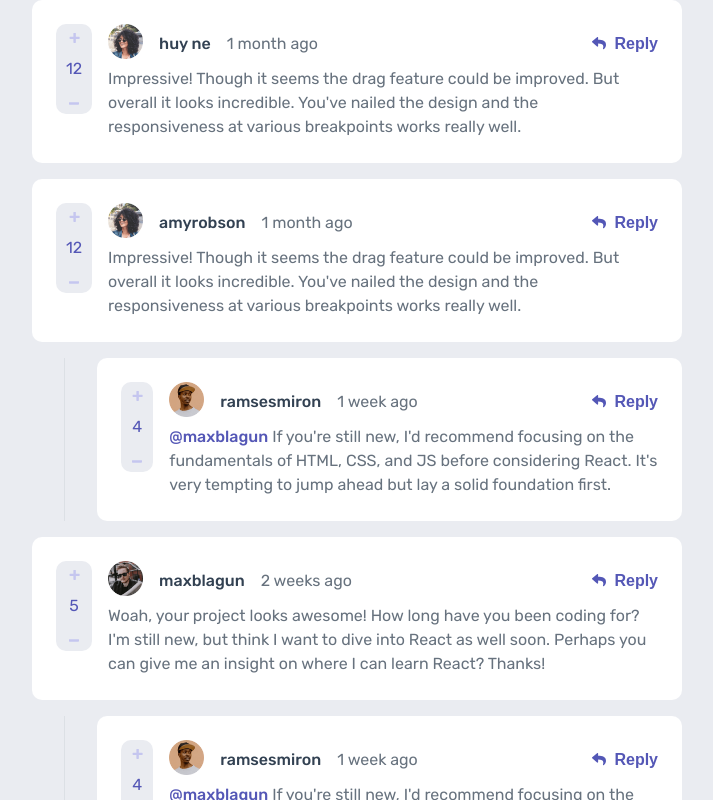
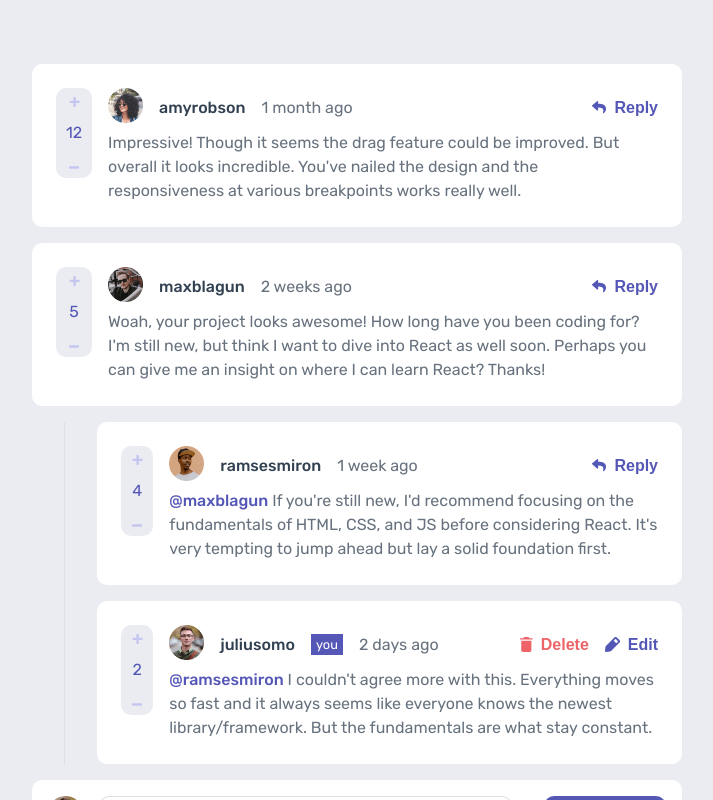
Before and after one commit to bmhuyquoc104/interactive-comments, a React (Create React App) app: page / in a window 1280 px wide. Shown: the top 800 px of the page, without its empty margins (283-996 px from the left). Built offline with nearby package versions, Linux system fonts and the light colour scheme.

Commit message:
36. Finish the website

```diff
--- a/src/App.js
+++ b/src/App.js
@@ -28,7 +28,7 @@ function App() {
   },[comments])
 
   // Use to remove the localstorage
-  localStorage.removeItem('comments');
+  // localStorage.removeItem('comments');
 
 
   // use state hook to toggle the modal
--- a/src/Global.styled.js
+++ b/src/Global.styled.js
@@ -30,6 +30,7 @@ export const StyledGlobal = createGlobalStyle`
 
     #root{
         width:max(45%,650px);
+        padding:4em 0;
     }
 
     @media (max-width:720px){
--- a/src/assets/content.js
+++ b/src/assets/content.js
@@ -18,38 +18,9 @@ export const content = {
         image: {
           png: `${imagesResource.imageAmy}`,
         },
-        username: "huy ne",
+        username: "amyrobson",
       },
       replies: [],
-    },
-    {
-      id: 15,
-      content:
-        "Impressive! Though it seems the drag feature could be improved. But overall it looks incredible. You've nailed the design and the responsiveness at various breakpoints works really well.",
-      createdAt: "1 month ago",
-      score: 12,
-      user: {
-        image: {
-          png: `${imagesResource.imageAmy}`,
-        },
-        username: "amyrobson",
-      },
-      replies: [
-        {
-          id: 109,
-          content:
-            "If you're still new, I'd recommend focusing on the fundamentals of HTML, CSS, and JS before considering React. It's very tempting to jump ahead but lay a solid foundation first.",
-          createdAt: "1 week ago",
-          score: 4,
-          replyingTo: "maxblagun",
-          user: {
-            image: {
-              png: `${imagesResource.imageRamsesmiron}`,
-            },
-            username: "ramsesmiron",
-          },
-        },
-      ],
     },
     {
       id: 2,
@@ -92,19 +63,6 @@ export const content = {
             username: "juliusomo",
           },
         },
-        {
-          id: 12,
-          content: "huy ne",
-          createdAt: "2 days ago",
-          score: 2,
-          replyingTo: "ramsesmiron",
-          user: {
-            image: {
-              png: `${imagesResource.imageJiuliusomo}`,
-            },
-            username: "lalala",
-          },
-        },
       ],
     },
   ],
--- a/src/components/Comment/Comment.jsx
+++ b/src/components/Comment/Comment.jsx
@@ -1,10 +1,9 @@
-import React, { useState, useReducer, useContext,useRef } from "react";
+import React, { useState, useReducer, useContext } from "react";
 import { StyledComment, StyledReply } from "./Comment.styled";
 import CurrentUserComment from "./CurrentUserComment/CurrentUserComment";
 import imagesResource from "../../assets/images";
 import { StyledFlexContainer } from "../Flex/Flex.styled";
 import {
-  CommentContext,
   CommentIdContext,
   ReplyIdContext,
   TypeContext,
@@ -137,7 +136,6 @@ const Comment = ({
   const { replyID, setReplyID } = useContext(ReplyIdContext);
   const { type, setType } = useContext(TypeContext);
   const [replyingTo, setReplyingTo] = useState();
-  console.log(score);
   return (
     <>
       {/* render only a comment without any replies */}
--- a/src/components/Comment/CurrentUserComment/CurrentUserComment.jsx
+++ b/src/components/Comment/CurrentUserComment/CurrentUserComment.jsx
@@ -1,12 +1,11 @@
-import React, { useContext,useState } from "react";
+import React, { useContext } from "react";
 import { StyledCurrentUserComment } from "./CurrentUserComment.styled";
-import { CommentContext, TypeContext } from "../../../hooks/useContext";
+import { CommentContext } from "../../../hooks/useContext";
 import * as yup from "yup";
 import { yupResolver } from "@hookform/resolvers/yup";
 import { useForm } from "react-hook-form";
 import nextId from "react-id-generator";
 import { format } from "date-fns";
-import imagesResource from "../../../assets/images";
 const CurrentUserComment = ({
   png,
   buttonRole,
@@ -33,9 +32,6 @@ const CurrentUserComment = ({
       content: "",
     },
   });
-
-  console.log(commentid);
-
 
   const onSubmit = (data) => {
     switch (type) {
@@ -70,11 +66,6 @@ const CurrentUserComment = ({
         );
       case "replyComment":
         reset();
-        const [user] = comments.filter((comment) => comment.id === commentid);
-        const {
-          user: { username },
-        } = user;
-        console.log(currentUser);
         const replyToday = format(new Date(), "MM-dd-yyyy");
         let replyCreatedAt = replyToday;
         let newReplyId = nextId("reply-");
@@ -93,7 +84,6 @@ const CurrentUserComment = ({
               : { ...comment }
           )
         );
-      case "replyReply":
       default:
         let id = nextId("comment-");
         let score = 0;
```
